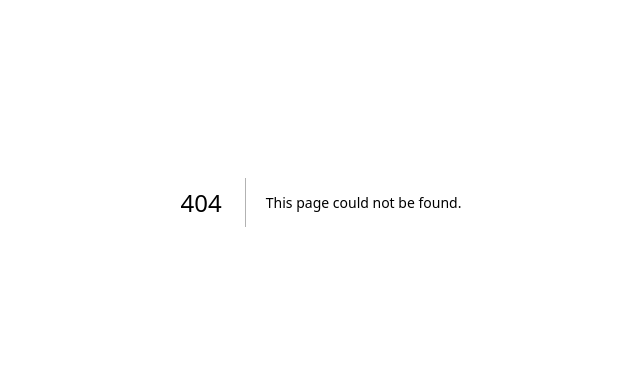
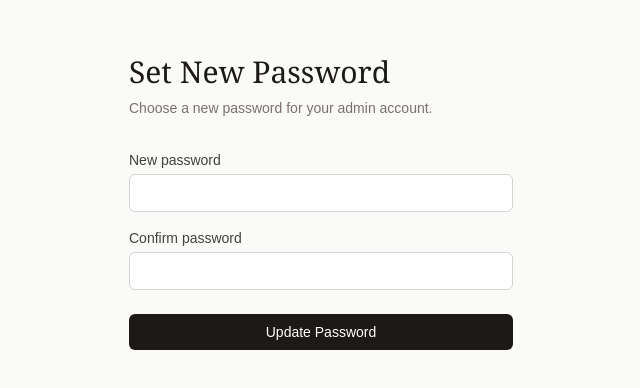
Before and after one commit to 24205345/qianna-website, a Next.js app: page /admin/reset-password in a window 1280 px wide. Before the commit this address had no page. Shown: the part 198-586 px from the top of the page, without its empty margins (319-959 px from the left). Built offline with nearby package versions, Linux system fonts and the light colour scheme.

Commit message:
fix: add Supabase password reset callback flow

```diff
--- a/app/admin/login/page.tsx
+++ b/app/admin/login/page.tsx
@@ -9,12 +9,15 @@ export default function AdminLoginPage() {
   const [email, setEmail] = useState("");
   const [password, setPassword] = useState("");
   const [error, setError] = useState<string | null>(null);
+  const [message, setMessage] = useState<string | null>(null);
   const [loading, setLoading] = useState(false);
+  const [sendingReset, setSendingReset] = useState(false);
 
   async function handleSubmit(e: FormEvent<HTMLFormElement>) {
     e.preventDefault();
     setLoading(true);
     setError(null);
+    setMessage(null);
 
     if (
       !process.env.NEXT_PUBLIC_SUPABASE_URL ||
@@ -39,6 +42,41 @@ export default function AdminLoginPage() {
 
     router.push("/admin/projects");
     router.refresh();
+  }
+
+  async function handleForgotPassword() {
+    setError(null);
+    setMessage(null);
+
+    if (!email.trim()) {
+      setError("Enter your admin email first, then click Forgot password.");
+      return;
+    }
+
+    if (
+      !process.env.NEXT_PUBLIC_SUPABASE_URL ||
+      !process.env.NEXT_PUBLIC_SUPABASE_ANON_KEY
+    ) {
+      setError("Supabase environment variables are not configured. Password reset is unavailable.");
+      return;
+    }
+
+    setSendingReset(true);
+
+    const supabase = createClient();
+    const redirectTo = `${window.location.origin}/auth/callback?next=/admin/reset-password`;
+    const { error: resetError } = await supabase.auth.resetPasswordForEmail(email.trim(), {
+      redirectTo,
+    });
+
+    if (resetError) {
+      setError(resetError.message);
+      setSendingReset(false);
+      return;
+    }
+
+    setMessage("Password reset email sent. Open the link to set a new password.");
+    setSendingReset(false);
   }
 
   return (
@@ -82,6 +120,12 @@ export default function AdminLoginPage() {
             <p className="rounded-md bg-red-50 px-3 py-2 text-sm text-red-600">{error}</p>
           ) : null}
 
+          {message ? (
+            <p className="rounded-md bg-emerald-50 px-3 py-2 text-sm text-emerald-700">
+              {message}
+            </p>
+          ) : null}
+
           <button
             type="submit"
             disabled={loading}
@@ -89,6 +133,15 @@ export default function AdminLoginPage() {
           >
             {loading ? "Signing in..." : "Sign In"}
           </button>
+
+          <button
+            type="button"
+            onClick={handleForgotPassword}
+            disabled={sendingReset}
+            className="text-sm text-stone-500 underline-offset-2 transition-colors hover:text-stone-800 hover:underline disabled:opacity-60"
+          >
+            {sendingReset ? "Sending reset email..." : "Forgot password?"}
+          </button>
         </form>
       </div>
     </div>
--- /dev/null
+++ b/app/admin/reset-password/page.tsx
@@ -0,0 +1,102 @@
+"use client";
+
+import { type FormEvent, useState } from "react";
+import { useRouter } from "next/navigation";
+import { createClient } from "@/lib/supabase/client";
+
+export default function AdminResetPasswordPage() {
+  const router = useRouter();
+  const [password, setPassword] = useState("");
+  const [confirmPassword, setConfirmPassword] = useState("");
+  const [error, setError] = useState<string | null>(null);
+  const [loading, setLoading] = useState(false);
+
+  async function handleSubmit(e: FormEvent<HTMLFormElement>) {
+    e.preventDefault();
+    setError(null);
+
+    if (password.length < 8) {
+      setError("Password must be at least 8 characters.");
+      return;
+    }
+
+    if (password !== confirmPassword) {
+      setError("Passwords do not match.");
+      return;
+    }
+
+    setLoading(true);
+
+    const supabase = createClient();
+    const { error: updateError } = await supabase.auth.updateUser({ password });
+
+    if (updateError) {
+      setError(updateError.message);
+      setLoading(false);
+      return;
+    }
+
+    router.push("/admin/projects");
+    router.refresh();
+  }
+
+  return (
+    <div className="flex min-h-screen items-center justify-center bg-stone-50 px-6 text-stone-700">
+      <div className="w-full max-w-sm">
+        <h1 className="font-serif text-3xl text-stone-900">Set New Password</h1>
+        <p className="mt-2 text-sm text-stone-500">
+          Choose a new password for your admin account.
+        </p>
+
+        <form onSubmit={handleSubmit} className="mt-8 flex flex-col gap-4">
+          <div>
+            <label htmlFor="password" className="block text-sm font-medium text-stone-700">
+              New password
+            </label>
+            <input
+              id="password"
+              type="password"
+              autoComplete="new-password"
+              required
+              minLength={8}
+              value={password}
+              onChange={(e) => setPassword(e.target.value)}
+              className="mt-1 w-full rounded-md border border-stone-300 bg-white px-3 py-2 text-sm outline-none focus:border-stone-500"
+            />
+          </div>
+
+          <div>
+            <label
+              htmlFor="confirmPassword"
+              className="block text-sm font-medium text-stone-700"
+            >
+              Confirm password
+            </label>
+            <input
+              id="confirmPassword"
+              type="password"
+              autoComplete="new-password"
+              required
+              minLength={8}
+              value={confirmPassword}
+              onChange={(e) => setConfirmPassword(e.target.value)}
+              className="mt-1 w-full rounded-md border border-stone-300 bg-white px-3 py-2 text-sm outline-none focus:border-stone-500"
+            />
+          </div>
+
+          {error ? (
+            <p className="rounded-md bg-red-50 px-3 py-2 text-sm text-red-600">{error}</p>
+          ) : null}
+
+          <button
+            type="submit"
+            disabled={loading}
+            className="mt-2 rounded-md bg-stone-900 px-5 py-2 text-sm text-white transition-colors hover:bg-stone-700 disabled:opacity-60"
+          >
+            {loading ? "Saving..." : "Update Password"}
+          </button>
+        </form>
+      </div>
+    </div>
+  );
+}
--- /dev/null
+++ b/app/auth/callback/route.ts
@@ -0,0 +1,31 @@
+import { NextResponse } from "next/server";
+import { createClient } from "@/lib/supabase/server";
+
+function safeNextPath(next: string | null): string {
+  if (!next || !next.startsWith("/") || next.startsWith("//")) {
+    return "/admin/reset-password";
+  }
+  return next;
+}
+
+/**
+ * Supabase PKCE 回调：消费邮件/OAuth 链接里的 code，写入 session cookie 后跳转。
+ */
+export async function GET(request: Request) {
+  const { searchParams, origin } = new URL(request.url);
+  const code = searchParams.get("code");
+  const next = safeNextPath(searchParams.get("next"));
+
+  if (!code) {
+    return NextResponse.redirect(`${origin}/admin/login?error=missing_code`);
+  }
+
+  const supabase = await createClient();
+  const { error } = await supabase.auth.exchangeCodeForSession(code);
+
+  if (error) {
+    return NextResponse.redirect(`${origin}/admin/login?error=auth_callback_failed`);
+  }
+
+  return NextResponse.redirect(`${origin}${next}`);
+}
--- /dev/null
+++ b/app/auth/confirm/route.ts
@@ -0,0 +1,44 @@
+import { type EmailOtpType } from "@supabase/supabase-js";
+import { NextResponse, type NextRequest } from "next/server";
+import { createClient } from "@/lib/supabase/server";
+
+function safeNextPath(next: string | null): string {
+  if (!next || !next.startsWith("/") || next.startsWith("//")) {
+    return "/admin/reset-password";
+  }
+  return next;
+}
+
+/**
+ * 兼容 token_hash 型邮件链接（部分 Supabase 邮件模板仍走 verifyOtp）。
+ */
+export async function GET(request: NextRequest) {
+  const { searchParams } = new URL(request.url);
+  const tokenHash = searchParams.get("token_hash");
+  const type = searchParams.get("type") as EmailOtpType | null;
+  const next = safeNextPath(searchParams.get("next"));
+
+  const redirectTo = request.nextUrl.clone();
+  redirectTo.pathname = next;
+  redirectTo.search = "";
+
+  if (!tokenHash || !type) {
+    redirectTo.pathname = "/admin/login";
+    redirectTo.search = "?error=missing_token";
+    return NextResponse.redirect(redirectTo);
+  }
+
+  const supabase = await createClient();
+  const { error } = await supabase.auth.verifyOtp({
+    type,
+    token_hash: tokenHash,
+  });
+
+  if (error) {
+    redirectTo.pathname = "/admin/login";
+    redirectTo.search = "?error=auth_confirm_failed";
+    return NextResponse.redirect(redirectTo);
+  }
+
+  return NextResponse.redirect(redirectTo);
+}
--- a/middleware.ts
+++ b/middleware.ts
@@ -5,7 +5,37 @@ import { createServerClient } from "@supabase/ssr";
  * 保护 /admin/* 路由：无登录会话则重定向到 /admin/login。
  * 未配置 Supabase 环境变量时直接放行，保证无配置也能运行与构建。
  */
+function redirectAuthParamsToHandler(request: NextRequest): NextResponse | null {
+  if (request.nextUrl.pathname !== "/") {
+    return null;
+  }
+
+  const code = request.nextUrl.searchParams.get("code");
+  if (code) {
+    const redirectUrl = request.nextUrl.clone();
+    redirectUrl.pathname = "/auth/callback";
+    redirectUrl.searchParams.set("next", "/admin/reset-password");
+    return NextResponse.redirect(redirectUrl);
+  }
+
+  const tokenHash = request.nextUrl.searchParams.get("token_hash");
+  const type = request.nextUrl.searchParams.get("type");
+  if (tokenHash && type) {
+    const redirectUrl = request.nextUrl.clone();
+    redirectUrl.pathname = "/auth/confirm";
+    redirectUrl.searchParams.set("next", "/admin/reset-password");
+    return NextResponse.redirect(redirectUrl);
+  }
+
+  return null;
+}
+
 export async function middleware(request: NextRequest) {
+  const authRedirect = redirectAuthParamsToHandler(request);
+  if (authRedirect) {
+    return authRedirect;
+  }
+
   const url = process.env.NEXT_PUBLIC_SUPABASE_URL;
   const anonKey = process.env.NEXT_PUBLIC_SUPABASE_ANON_KEY;
 
@@ -38,8 +68,10 @@ export async function middleware(request: NextRequest) {
   } = await supabase.auth.getUser();
 
   const isLoginPage = request.nextUrl.pathname === "/admin/login";
+  const isResetPasswordPage = request.nextUrl.pathname === "/admin/reset-password";
+  const isPublicAdminPage = isLoginPage || isResetPasswordPage;
 
-  if (!user && !isLoginPage) {
+  if (!user && !isPublicAdminPage) {
     const redirectUrl = request.nextUrl.clone();
     redirectUrl.pathname = "/admin/login";
     return NextResponse.redirect(redirectUrl);
@@ -55,5 +87,15 @@ export async function middleware(request: NextRequest) {
 }
 
 export const config = {
-  matcher: ["/admin/:path*"],
+  matcher: [
+    "/admin/:path*",
+    {
+      source: "/",
+      has: [{ type: "query", key: "code" }],
+    },
+    {
+      source: "/",
+      has: [{ type: "query", key: "token_hash" }],
+    },
+  ],
 };
```
